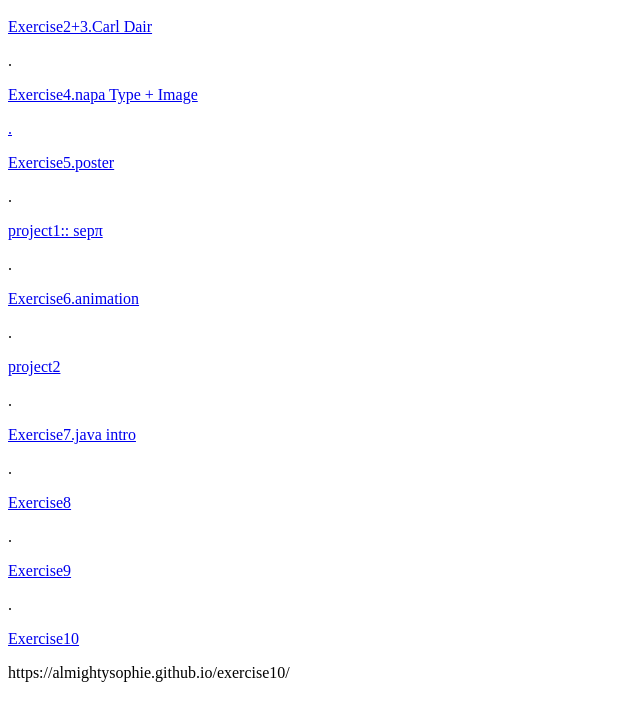
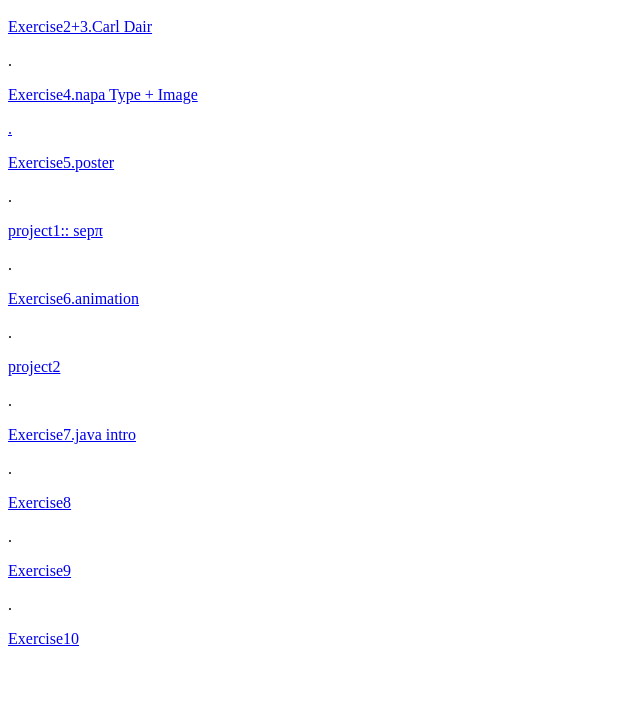
Before and after one commit to almightysophie/wsweb, a plain HTML site: page index.html in a window 1280 px wide. Shown: the part 48-768 px from the top of the page, without its empty margins (0-640 px from the left). Drawn offline with Linux system fonts and the light colour scheme.

Commit message:
Update index.html

```diff
--- a/index.html
+++ b/index.html
@@ -53,7 +53,5 @@
       <a href="https://almightysophie.github.io/exercise10/" >Exercise10</a>
       </p>
 
-   https://almightysophie.github.io/exercise10/
-
 </body>
 </html>
```
